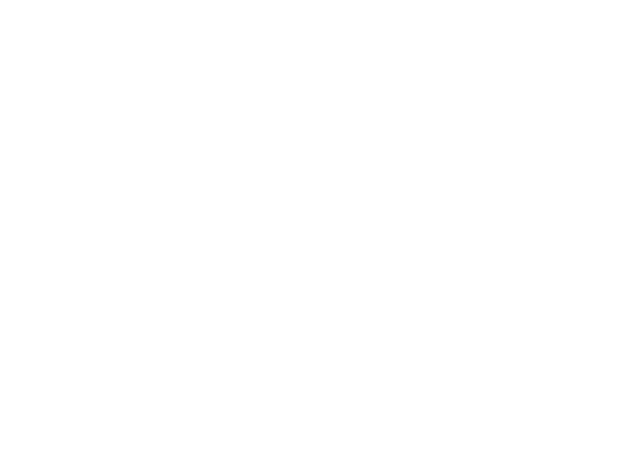
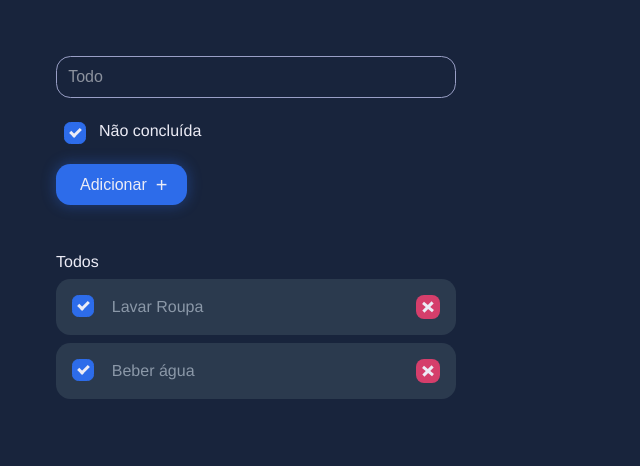
Before and after one commit to cfcamargo/todoJS, a website built with webpack: page public/index.html in a window 1280 px wide. Shown: the whole page, without its empty margins (0-640 px from the left). Built offline with nearby package versions, Linux system fonts and the light colour scheme; files whose address does not match are found by name.

Commit message:
Estrutura e Estilo

```diff
--- a/package.json
+++ b/package.json
@@ -12,6 +12,8 @@
   "license": "ISC",
   "devDependencies": {
     "@babel/polyfill": "^7.12.1",
+    "css-loader": "^6.2.0",
+    "style-loader": "^3.2.1",
     "webpack": "^5.53.0",
     "webpack-cli": "^4.8.0",
     "webpack-dev-server": "^4.2.1"
--- a/public/index.html
+++ b/public/index.html
@@ -1,13 +1,45 @@
+<!DOCTYPE html>
 <html lang="en">
-<head>
-    <meta charset="UTF-8">
-    <meta http-equiv="X-UA-Compatible" content="IE=edge">
-    <meta name="viewport" content="width=device-width, initial-scale=1.0">
-    <title>Document</title>
-</head>
-<body>
+  <head>
+    <meta charset="UTF-8" />
+    <meta name="viewport" content="width=device-width, initial-scale=1.0" />
+    <title>Todo List</title>
+  </head>
+  <body>
+    <div id="app">
+      <form>
+        <input type="text" placeholder="Todo" />
 
+        <label class="checkbox-input">
+          Não concluída
+          <input type="checkbox" checked="true" />
+          <span class="checkmark"></span>
+        </label>
 
+        <button type="submit">Adicionar</button>
+      </form>
+
+      <ul class="todos">
+        <span class="todos-title">Todos</span>
+
+        <li class="todo">
+          <label class="checkbox-input">
+            <input type="checkbox" checked="true" />
+            <span class="checkmark"></span>
+          </label>
+          <span class="todo-text">Lavar Roupa</span>
+          <a class="todo-delete"></a>
+        </li>
+        <li class="todo">
+          <label class="checkbox-input">
+            <input type="checkbox" checked="true" />
+            <span class="checkmark"></span>
+          </label>
+          <span class="todo-text">Beber água</span>
+          <a class="todo-delete"></a>
+        </li>
+      </ul>
+    </div>
     <script src="./bundle.js"></script>
-</body>
+  </body>
 </html>
--- /dev/null
+++ b/src/assets/css/main.css
@@ -0,0 +1,194 @@
+body {
+    background-color: #18243c;
+    font-family: 'Montserrat', 'Avenir', 'Helvetica', 'Arial', sans-serif;
+    font-size: 16px;
+  }
+
+  #app {
+    padding: 3rem;
+    display: grid;
+    grid-template-columns: minmax(0px, 400px);
+    grid-gap: 2rem;
+    margin: 0 auto
+  }
+
+  form {
+    display: grid;
+    grid-gap: 1.5rem;
+  }
+
+  form input {
+    background-color: transparent;
+    border: 1px solid #999fc6;
+    border-radius: 0.9rem;
+    padding: 0.7rem;
+    width: 100%;
+    font-size: 16px;
+    outline: none;
+    color: #ececf6;
+    box-sizing: border-box;
+  }
+
+  form input::placeholder {
+    color: rgba(255, 255, 255, 0.5);
+  }
+
+  form button[type='submit'] {
+    background-color: #2d6cea;
+    padding: 0.5rem 1rem;
+    color: #ececf6;
+    border-radius: 0.5rem;
+    border: none;
+    outline: none;
+    width: max-content;
+    padding: 0.7rem 1.5rem;
+    padding-right: 2.5rem;
+    position: relative;
+    font-size: 1rem;
+    border-radius: 0.9rem;
+    cursor: pointer;
+    box-shadow: 0px 0 13px 2px rgba(45, 108, 234, 0.3);
+    transition: all 0.2s linear;
+  }
+
+  form button[type='submit']:hover {
+    background-color: #1b5cdc;
+  }
+
+  form .checkbox-input {
+    margin-left: 0.5rem;
+  }
+
+  form button[type='submit']:after {
+    content: '+';
+    position: absolute;
+    right: 1.2rem;
+    font-size: 20px;
+    font-weight: 100;
+    top: 50%;
+    transform: translateY(-50%);
+  }
+
+  .todos {
+    padding: 0;
+    display: grid;
+    grid-gap: 0.5rem;
+  }
+
+  .todos-title {
+    color: #ececf6;
+  }
+
+  .todo {
+    color: #ececf6;
+    background-color: #2b3a4e;
+    padding: 1rem;
+    border-radius: 0.9rem;
+    display: grid;
+    grid-template-columns: max-content 1fr auto;
+    justify-content: start;
+    grid-gap: 0.3rem;
+  }
+
+  .todo .todo-text {
+    width: max-content;
+    color: #8b98a8;
+    align-self: center;
+  }
+
+  .todo .todo-delete {
+    background-color: #d53e6b;
+    width: 24px;
+    height: 24px;
+    border-radius: 0.5rem;
+    cursor: pointer;
+    transition: all 0.2s linear;
+    position: relative;
+  }
+
+  .todo .todo-delete:before,
+  .todo .todo-delete:after {
+    content: '';
+    width: 3px;
+    height: 13px;
+    background-color: #ececf6;
+    position: absolute;
+    top: 50%;
+    left: 50%;
+  }
+
+  .todo .todo-delete:before {
+    transform: translate(-50%, -50%) rotate(45deg);
+  }
+
+  .todo .todo-delete:after {
+    transform: translate(-50%, -50%) rotate(130deg);
+  }
+
+  .todo .todo-delete:hover {
+    background-color: #984848;
+  }
+
+  .todo.done .todo-text {
+    text-decoration: line-through;
+  }
+
+  /* checkbox */
+  .checkbox-input {
+    display: block;
+    position: relative;
+    padding-left: 35px;
+    cursor: pointer;
+    -webkit-user-select: none;
+    -moz-user-select: none;
+    -ms-user-select: none;
+    user-select: none;
+    width: max-content;
+    color: #ececf6;
+  }
+
+  .checkbox-input input {
+    position: absolute;
+    opacity: 0;
+    cursor: pointer;
+    height: 0;
+    width: 0;
+  }
+
+  .checkmark {
+    position: absolute;
+    top: 0;
+    left: 0;
+    height: 20px;
+    width: 20px;
+    background-color: transparent;
+    border: 1px solid #ececf6;
+    border-radius: 0.4rem;
+  }
+
+  .checkbox-input input:checked ~ .checkmark {
+    background-color: #2d6cea;
+    border: 1px solid #2d6cea;
+  }
+
+  .checkmark:after {
+    content: '';
+    position: absolute;
+    display: none;
+  }
+
+  .checkbox-input input:checked ~ .checkmark:after {
+    display: block;
+  }
+
+  .checkbox-input .checkmark:after {
+    left: 7px;
+    top: 3px;
+    width: 4px;
+    height: 8px;
+    border: solid #ececf6;
+    border-width: 0 3px 3px 0;
+    -webkit-transform: rotate(45deg);
+    -ms-transform: rotate(45deg);
+    transform: rotate(45deg);
+  }
--- a/src/main.js
+++ b/src/main.js
@@ -1,9 +1,10 @@
 import Todos from './api/todos'
+import './assets/css/main.css'
 
 async function exec() {
     const todos = new Todos()
 
-    const response = await todos.destroy({id: 4})
+    //const response = await todos.destroy({id: 4})
 
     console.log(response)
 }
--- a/webpack.config.js
+++ b/webpack.config.js
@@ -10,5 +10,13 @@ module.exports = {
         static: path.resolve(__dirname, './public'),
         port:3030
     },
-    devtool: 'source-map'
+    devtool: 'source-map',
+    module: {
+        rules: [
+          {
+            test: /\.css$/i,
+            use: ["style-loader", "css-loader"],
+          },
+        ],
+      },
 }
```
Also changed, not shown: 1 other file.
